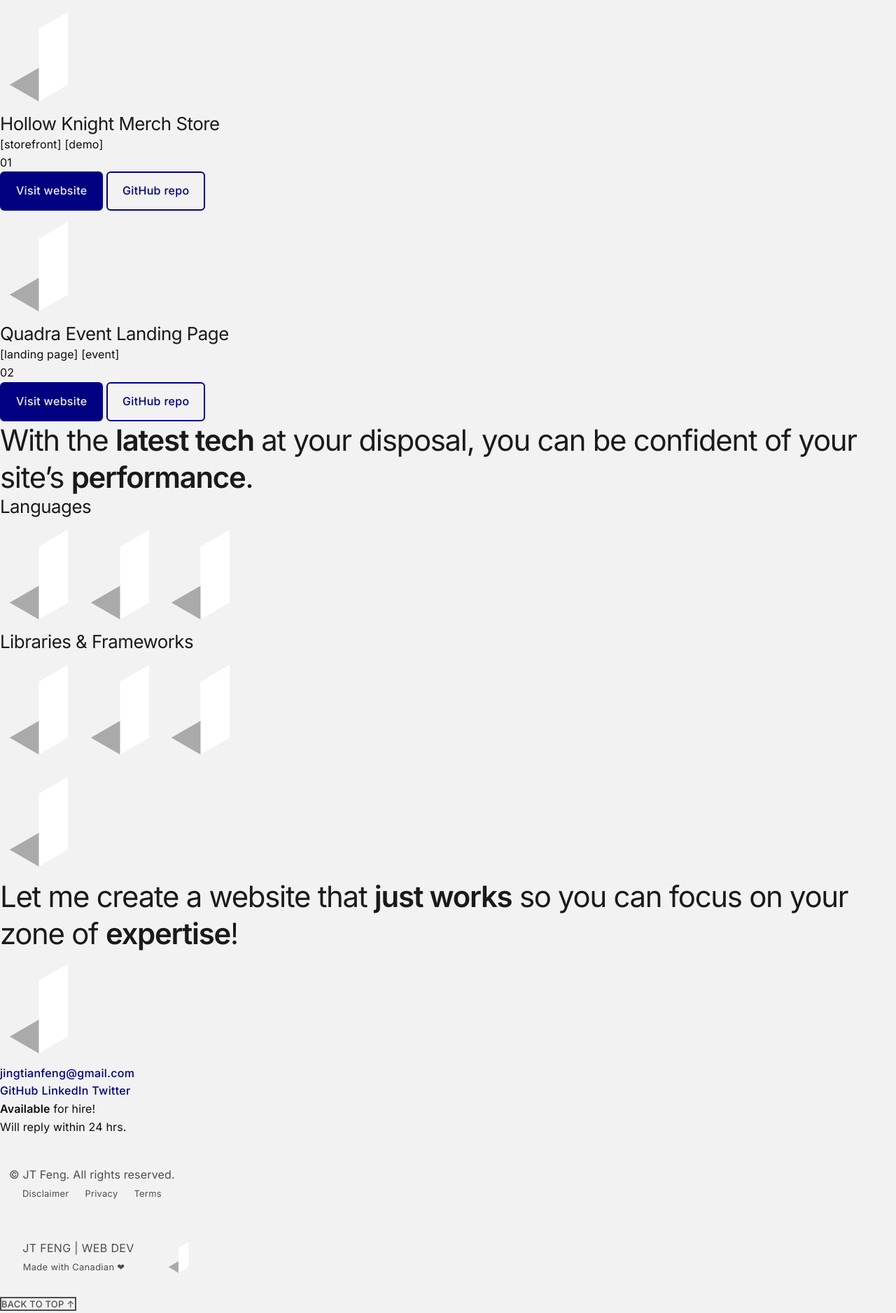
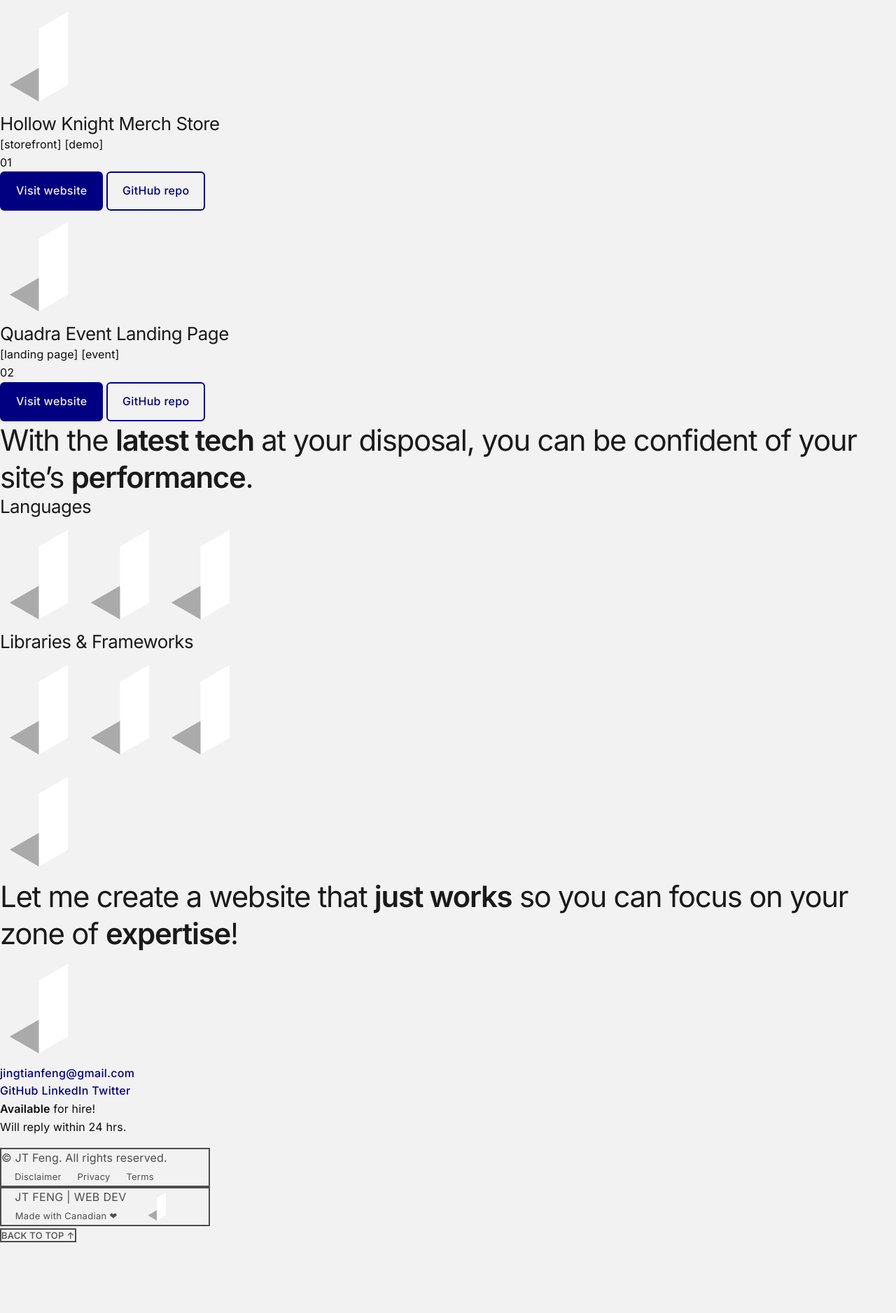
Before and after one commit to jingtianfeng/jtfeng-personal-1, a Jekyll site: the page built from index.html, in a window 1280 px wide. Shown: the part 816-2692 px from the top of the page at 70% size. Built offline with Jekyll 4.4.1, drawn with Linux system fonts in a browser that asks for light colours; after the commit the page ends 2593 px from its top, so only the background shows below that.

Commit message:
Update footer: tweak classes for legal and signature to get same height

```diff
--- a/_includes/footer.html
+++ b/_includes/footer.html
@@ -14,7 +14,7 @@
         </div>
     </address>
     <div>
-        <div class="py-4 px-2 text-muted"
+        <div class="border text-muted"
              style="width: 300px">
             <div>
                 © {{ site.title }}. All rights reserved.
@@ -38,7 +38,7 @@
             </small>
         </div>
         <a href="https://jtfeng.com"
-           class="d-flex align-items-center py-4 px-2 text-muted fw-normal"
+           class="border d-flex align-items-center text-muted fw-normal"
            style="width: 300px">
             <div>
                 <div>
@@ -49,11 +49,11 @@
                 </small>
             </div>
             <img src="/assets/img/jtfeng.png" alt="Website built by JT Feng"
-                 class="ms-auto me-2"
-                 height="55" width="auto">
+                 class="ms-4 me-auto"
+                 height="50" width="auto">
         </a>
         <a href="#nav-top"
-           class="small text-muted text-uppercase border">
+           class="border small text-muted text-uppercase">
             Back to top ↑
         </a>
     </div>
```
